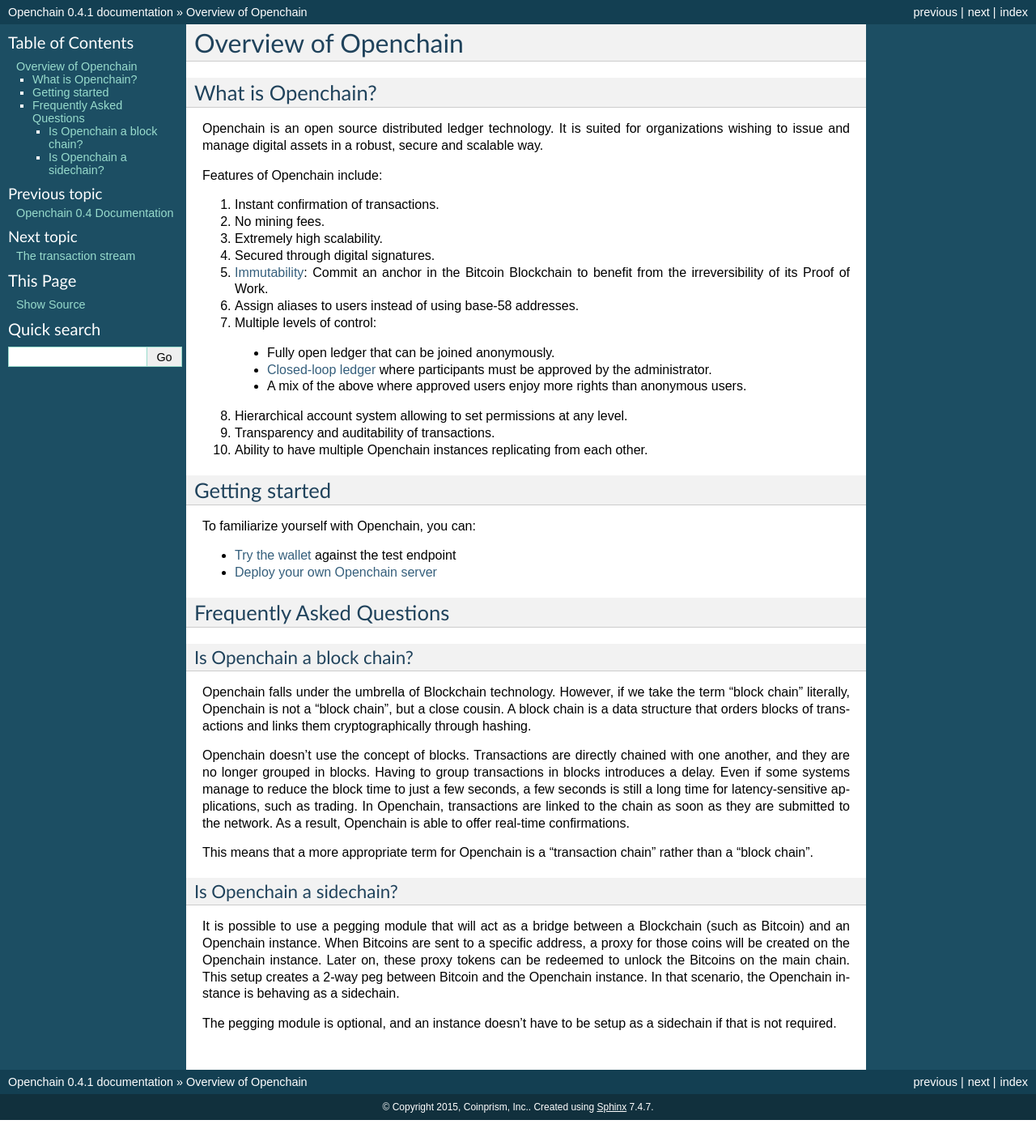
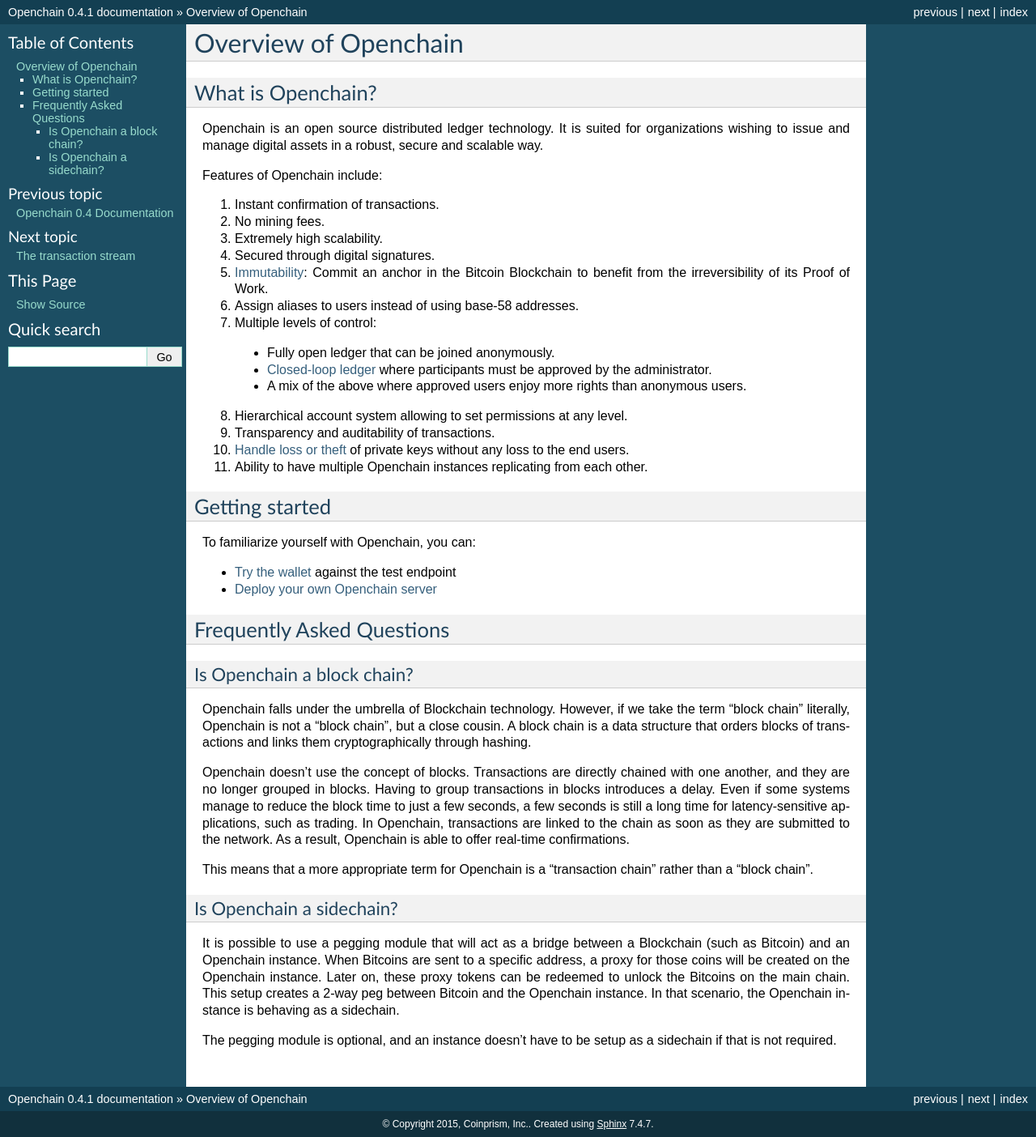
Before and after one commit to openchain/docs, a Sphinx documentation site: the page built from docs/source/general/overview.rst, in a window 1280 px wide. Shown: the whole page at 81% size. Built offline with Sphinx 7.4.7, drawn with Linux system fonts in a browser that asks for light colours; before the commit the page ends 1383 px from its top, so only the background shows below that.

Commit message:
Mention loss and theft of private keys in the overview section

```diff
--- a/docs/source/general/overview.rst
+++ b/docs/source/general/overview.rst
@@ -22,7 +22,8 @@
 
 8. Hierarchical account system allowing to set permissions at any level.
 9. Transparency and auditability of transactions.
-10. Ability to have multiple Openchain instances replicating from each other.
+10. :ref:`Handle loss or theft <loss-theft>` of private keys without any loss to the end users.
+11. Ability to have multiple Openchain instances replicating from each other.
 
 Getting started
 ---------------
--- a/docs/source/ledger-rules/closed-loop.rst
+++ b/docs/source/ledger-rules/closed-loop.rst
@@ -88,6 +88,8 @@
 
 The transaction should be signed by an administrator only an administrator has access to ``/treasury/usd/``. The balance on ``/treasury/usd/`` will be negative, and reflect the total amount of tokens that have been issued on the ledger. Again, the administrator is allowed to make the balance negative.
 
+.. _loss-theft:
+
 Addressing loss and theft of the private keys
 ---------------------------------------------
 
```
Also changed, not shown: other parts of docs/source/ledger-rules/closed-loop.rst (+1 -1 lines).
